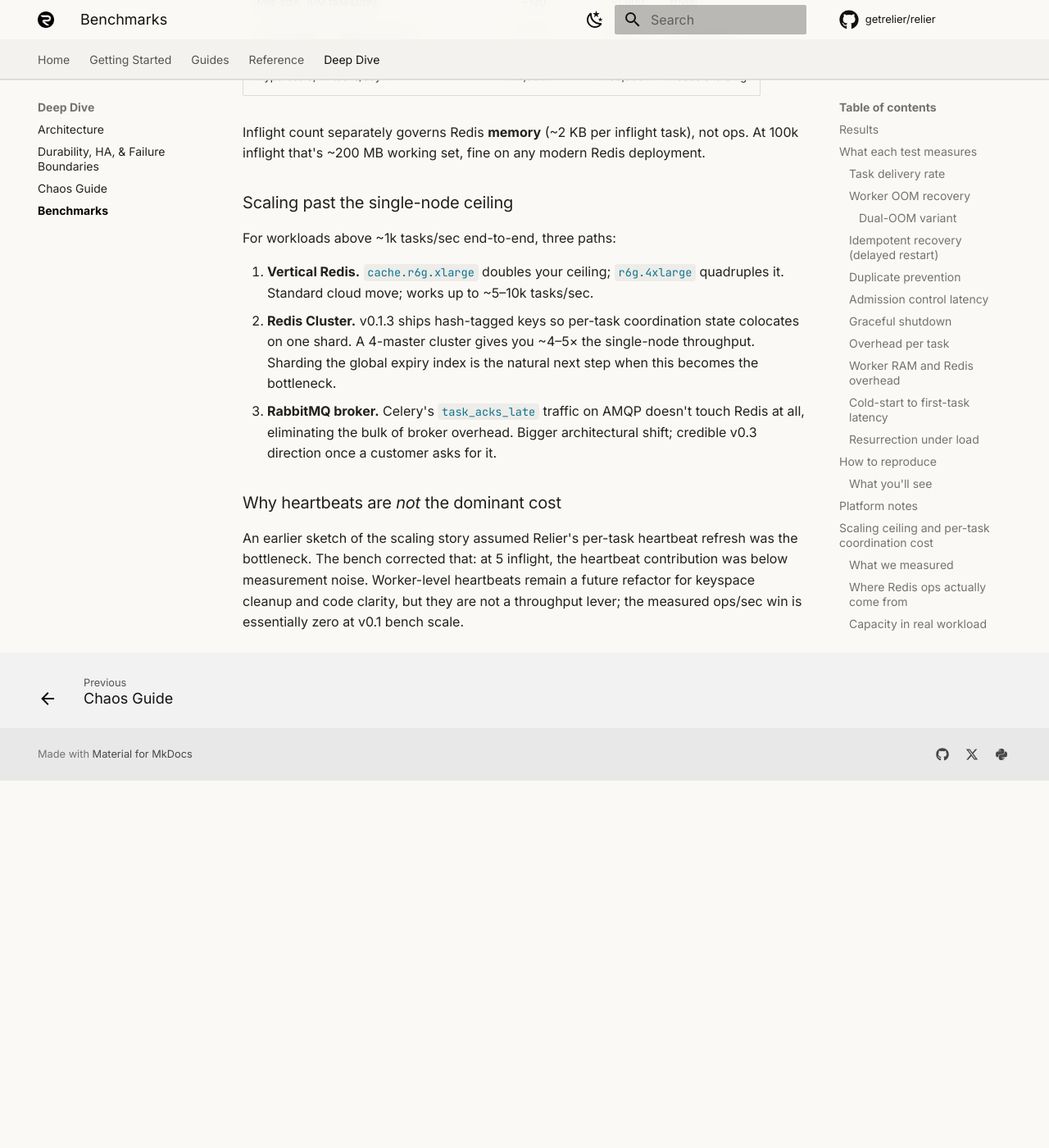
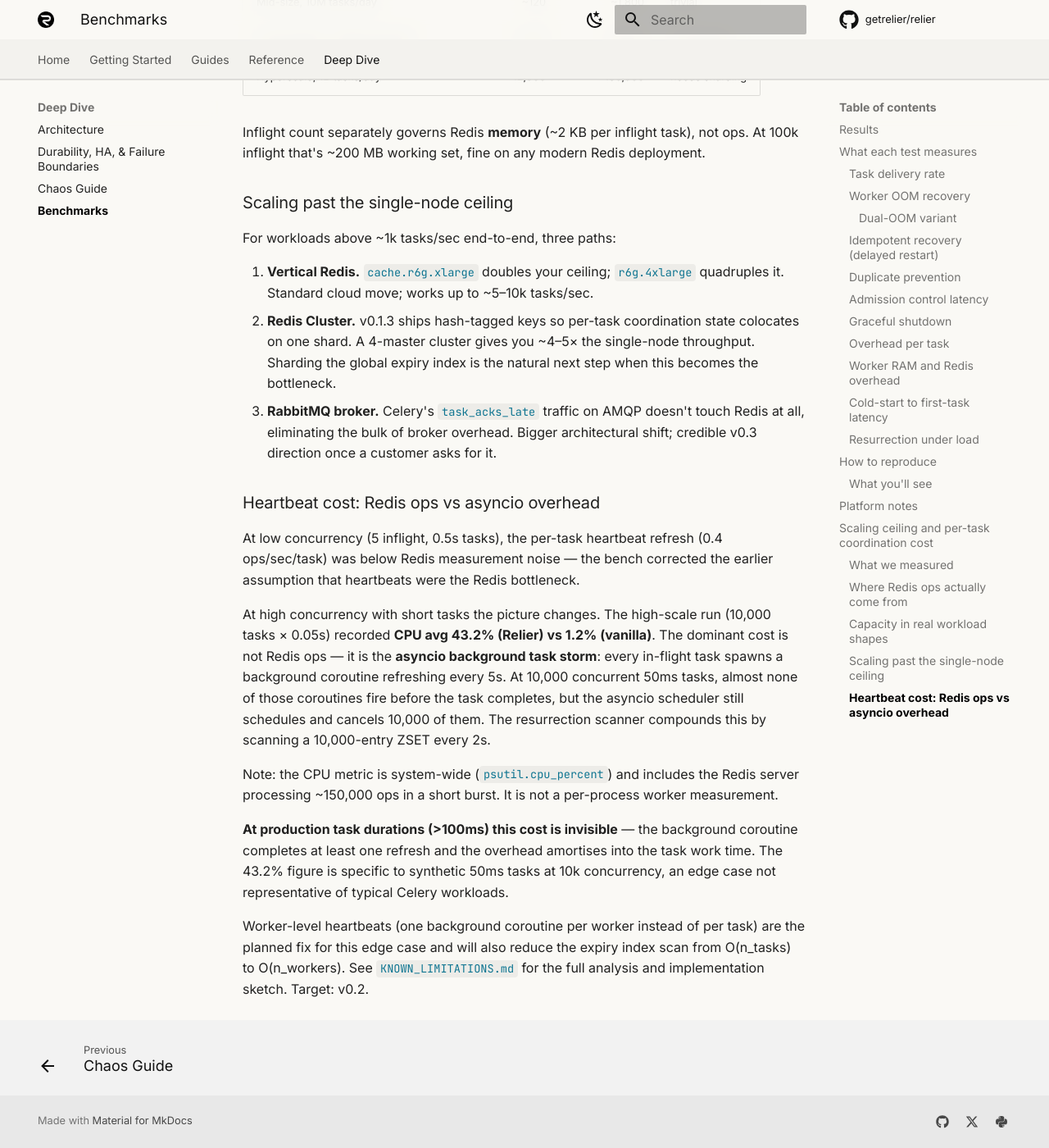
Before and after one commit to getrelier/relier, an MkDocs documentation site: the page built from docs/benchmarks.md, in a window 1280 px wide and 1400 px high, scrolled down 10677 px. Shown: the whole window at 82% size. Built offline with MkDocs 1.6.1 and Material for MkDocs 9.7.7, drawn with Linux system fonts in a browser that asks for light colours; comment, search, counter and statistics services are not loaded; before the commit the page ends 11629 px from its top, so only the background shows below that.

Commit message:
docs: add KNOWN_LIMITATIONS.md and update benchmarks with high-scale CPU finding
- Rename internal FIXES.md scratch file to KNOWN_LIMITATIONS.md and commit
  it; updates worker-level heartbeat entry with findings from the 10k-task
  bench (asyncio background task storm is the dominant CPU cost at high
  concurrency with short tasks, not Redis ops/sec as previously assumed)
- Update docs/benchmarks.md scaling section: replace the now-incorrect
  "heartbeats are not the dominant cost" note with an accurate account of
  the asyncio overhead at high concurrency, measurement methodology caveat
  (system-wide CPU), and link to KNOWN_LIMITATIONS.md
- Increase chaos-high-scale CI timeout from 60m to 120m to prevent the
  10k-task run from being cancelled before results are written

```diff
--- a/docs/benchmarks.md
+++ b/docs/benchmarks.md
@@ -286,11 +286,33 @@ For workloads above ~1k tasks/sec end-to-end, three paths:
    touch Redis at all, eliminating the bulk of broker overhead. Bigger
    architectural shift; credible v0.3 direction once a customer asks for it.
 
-### Why heartbeats are *not* the dominant cost
+### Heartbeat cost: Redis ops vs asyncio overhead
 
-An earlier sketch of the scaling story assumed Relier's per-task heartbeat
-refresh was the bottleneck. The bench corrected that: at 5 inflight, the
-heartbeat contribution was below measurement noise. Worker-level heartbeats
-remain a future refactor for keyspace cleanup and code clarity, but they
-are not a throughput lever; the measured ops/sec win is essentially zero
-at v0.1 bench scale.
+At low concurrency (5 inflight, 0.5s tasks), the per-task heartbeat
+refresh (0.4 ops/sec/task) was below Redis measurement noise — the bench
+corrected the earlier assumption that heartbeats were the Redis bottleneck.
+
+At high concurrency with short tasks the picture changes. The high-scale
+run (10,000 tasks × 0.05s) recorded **CPU avg 43.2% (Relier) vs 1.2%
+(vanilla)**. The dominant cost is not Redis ops — it is the **asyncio
+background task storm**: every in-flight task spawns a background coroutine
+refreshing every 5s. At 10,000 concurrent 50ms tasks, almost none of those
+coroutines fire before the task completes, but the asyncio scheduler still
+schedules and cancels 10,000 of them. The resurrection scanner compounds
+this by scanning a 10,000-entry ZSET every 2s.
+
+Note: the CPU metric is system-wide (`psutil.cpu_percent`) and includes
+the Redis server processing ~150,000 ops in a short burst. It is not a
+per-process worker measurement.
+
+**At production task durations (>100ms) this cost is invisible** — the
+background coroutine completes at least one refresh and the overhead
+amortises into the task work time. The 43.2% figure is specific to
+synthetic 50ms tasks at 10k concurrency, an edge case not representative
+of typical Celery workloads.
+
+Worker-level heartbeats (one background coroutine per worker instead of
+per task) are the planned fix for this edge case and will also reduce the
+expiry index scan from O(n_tasks) to O(n_workers). See
+[`KNOWN_LIMITATIONS.md`](../KNOWN_LIMITATIONS.md) for the full analysis
+and implementation sketch. Target: v0.2.
```
Also changed, not shown: KNOWN_LIMITATIONS.md (added, +172 -0 lines), 1 other file.
